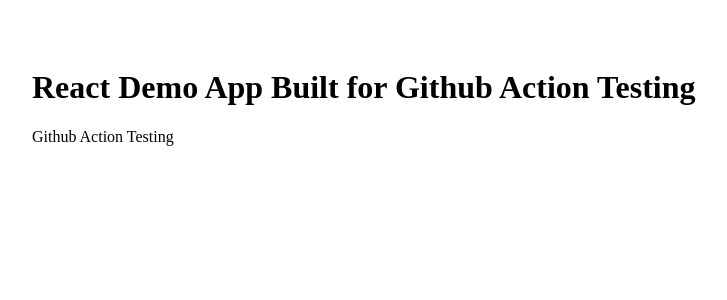
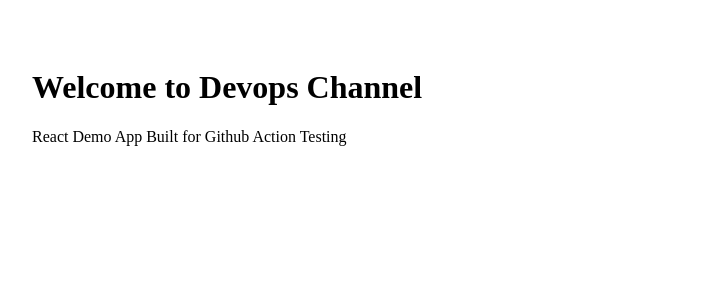
Before and after one commit to nini430/demo-react-app, a React (Create React App) app: page / in a window 1280 px wide. Shown: the top 300 px of the page, without its empty margins (16-743 px from the left). Built offline with nearby package versions, Linux system fonts and the light colour scheme.

Commit message:
changed heading and paragraph

```diff
--- a/src/App.js
+++ b/src/App.js
@@ -1,8 +1,8 @@
 function App() {
   return (
     <div style={{ padding: 40 }}>
-      <h1>React Demo App Built for Github Action Testing</h1>
-      <p>Github Action Testing</p>
+      <h1>Welcome to Devops Channel</h1>
+      <p>React Demo App Built for Github Action Testing</p>
     </div>
   );
 }
```
